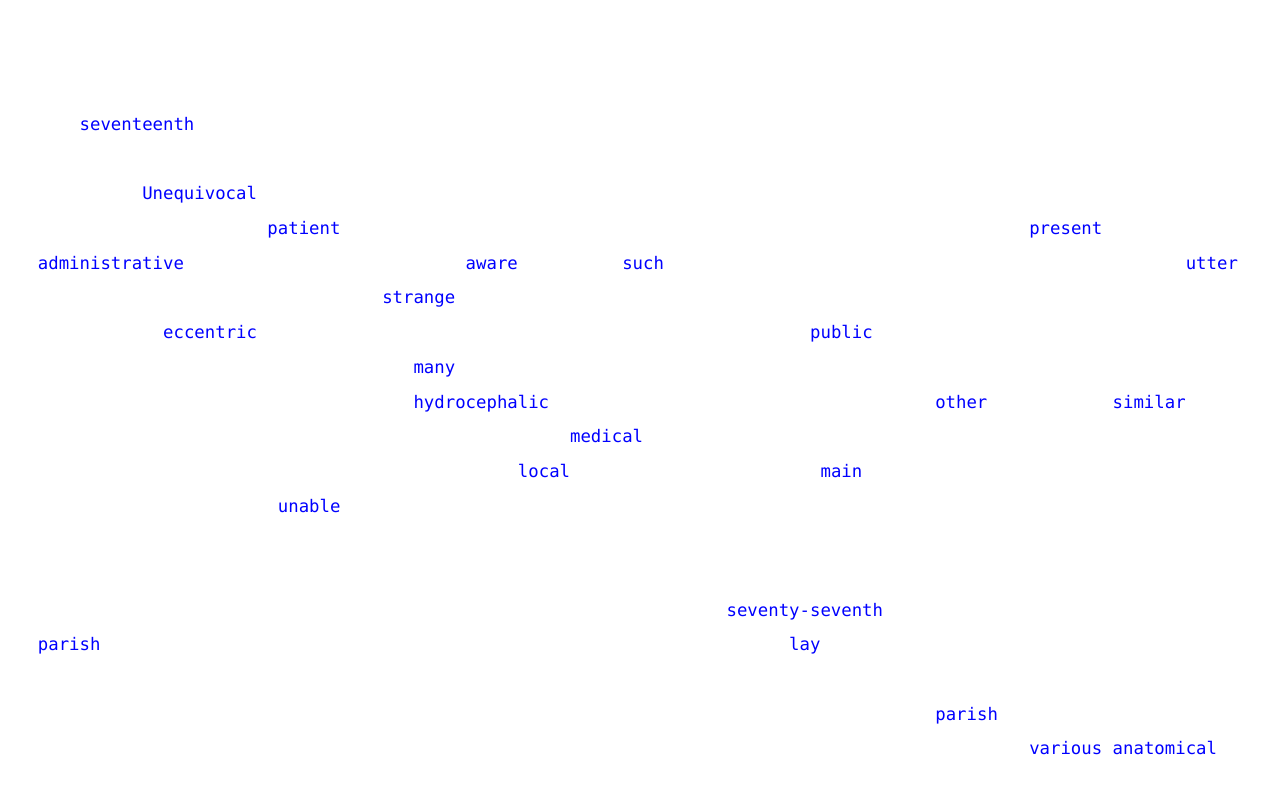
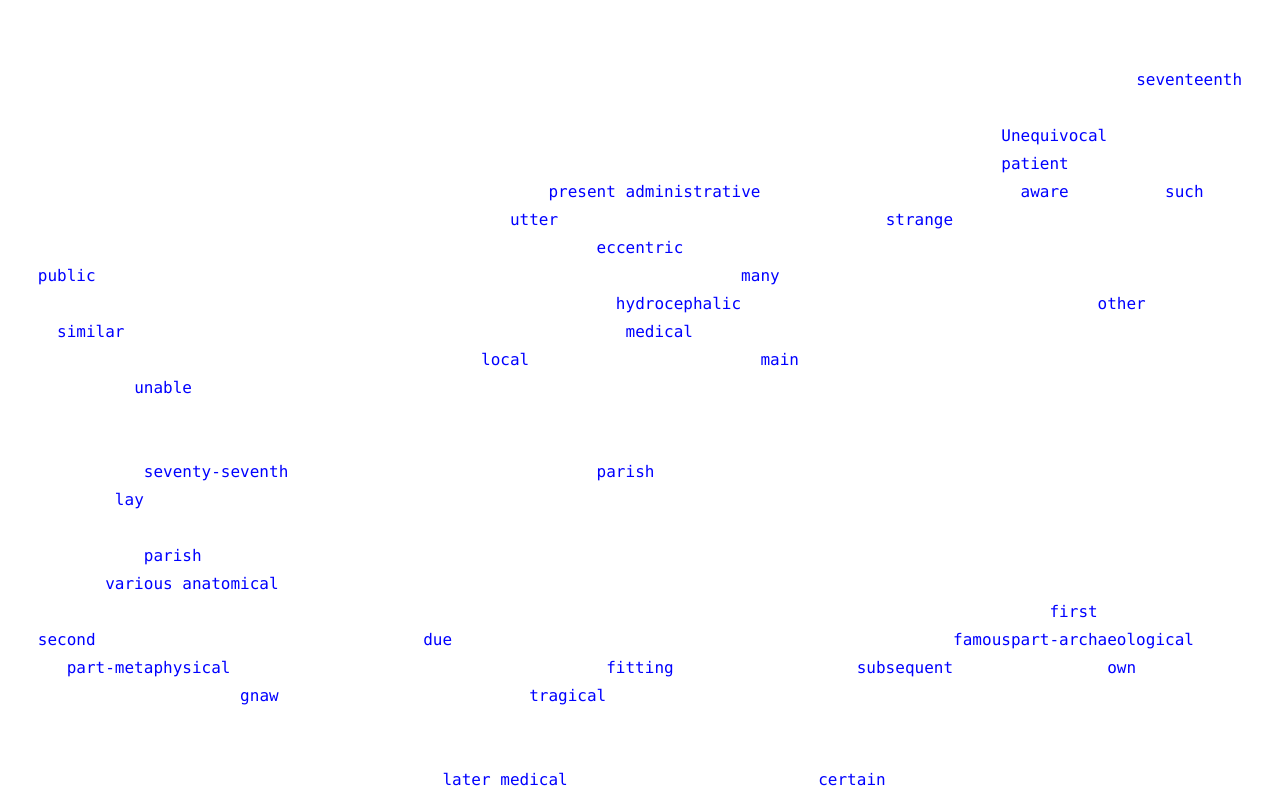
Before and after one commit to caseyanderson/ghostses, a website: page score_generator/html/adj.html in a window 1280 px wide. Shown: the top 795 px of the page. Drawn offline with Linux system fonts and the light colour scheme.

Commit message:
lkajsdfasdf

```diff
--- a/score_generator/scss/styles.scss
+++ b/score_generator/scss/styles.scss
@@ -7,8 +7,8 @@ $font-style: normal;
 $font-variant: normal;
 $font-weight: normal;
 $font-color: black;
-$font-size: 13pt;
-$line-height: $font-size*2;
+$font-size: 12pt;
+$line-height: $font-size*1.75;
 $font-family: monaco,Consolas,Lucida Console,monospace;
 
 html {
```
Also changed, not shown: score_generator/css/styles.css.
